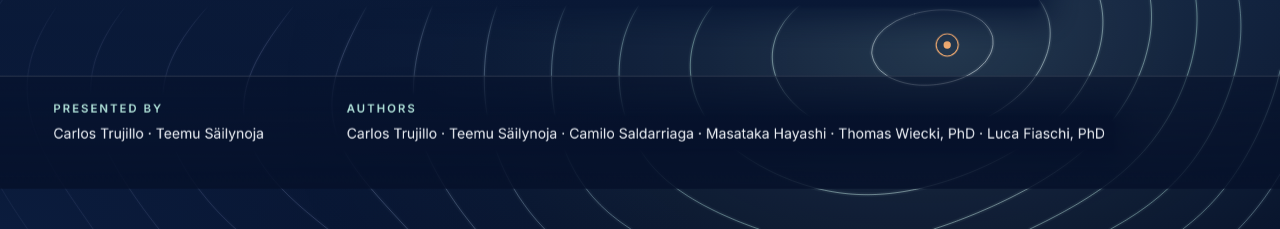
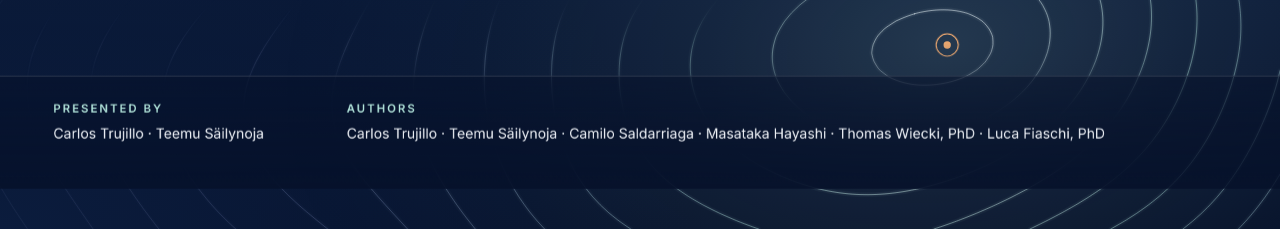
Before and after one commit to pymc-labs/CausalDataScienceMeeting2026, a plain HTML site: page index.html in a window 1280 px wide. Shown: the part 571-800 px from the top of the page. Drawn offline with Linux system fonts and the light colour scheme; animation ran at ten frames a second.

Commit message:
Thin the background lines toward text instead of clearing patches
- Each text run fades the lines around it with a cosine fall-off; no
  block rectangles and no plain patches behind the text.
- Fade strength follows text size: lines vanish next to small text and
  keep a faint trace across large titles.
- The contour glow is a fill and is no longer erased, so no dark
  patches appear around the title or the closing text.
- Restore the test-design layout rules lost in the previous edit.

```diff
--- a/js/deck.js
+++ b/js/deck.js
@@ -158,44 +158,53 @@
     catch (e) { console.error('[field]', e); }
   }
 
-  /* ---- Quiet zones: the background lines fade out behind text ------------------ */
-  // Text is the protagonist. Every text run, equation, card and scene area of the
-  // active slide, and the visible chrome, goes to the background field as a box
-  // in stage px. The field clears its lines there and fades them in around it.
-  // Blocks are cleared as a whole, so a list or a group of notes sits on one
-  // plain area instead of lines running between its rows.
-  var QUIET_BLOCKS = '.katex, .card, .chip, .close-col, .boundary, .scene-root, .proc i, .splitbar, ' +
-    '.points, .stats, .trio, .scope, .test-flow, .test-design, .choices, .splits, .bma, .pfn-eqs, .eq-stage, ' +
-    '.flow-text, .facts, .chips, .title-block, .close-cols, .thanks, .arch-head, .process';
+  /* ---- Text fade: background lines thin out and vanish near text -------------- */
+  // Text is the protagonist. Every text run of the active slide (and of the
+  // visible chrome) goes to the background field with a fade strength and reach.
+  // The field lowers its lines smoothly toward each run; nothing is painted
+  // behind the text.
+  // Small text has strokes as thin as a line, so lines vanish fully around it.
+  // Large display text keeps a faint trace of the lines.
+  function fadeFor(fontPx) {
+    var t = clamp((fontPx - 28) / (90 - 28), 0, 1);
+    return [lerp(1, 0.5, t), lerp(150, 100, t)];
+  }
   var quietTimer = null;
   function quietZones(slide) {
     var base = document.querySelector('.stage-main').getBoundingClientRect();
     var k = baseScale();
     var out = [];
     var range = document.createRange();
-    function add(r) {
-      if (r.width >= 1 && r.height >= 1) out.push([(r.left - base.left) / k, (r.top - base.top) / k, r.width / k, r.height / k]);
+    function add(r, fade) {
+      if (r.width < 1 || r.height < 1) return;
+      out.push([(r.left - base.left) / k, (r.top - base.top) / k, r.width / k, r.height / k, fade[0], fade[1]]);
     }
     function addText(root) {
       var walker = document.createTreeWalker(root, NodeFilter.SHOW_TEXT, {
         acceptNode: function (n) {
           if (!/\S/.test(n.nodeValue)) return NodeFilter.FILTER_REJECT;
-          return n.parentElement.closest('.notes, .katex, .scene-root') ? NodeFilter.FILTER_REJECT : NodeFilter.FILTER_ACCEPT;
+          return n.parentElement.closest('.notes, .katex') ? NodeFilter.FILTER_REJECT : NodeFilter.FILTER_ACCEPT;
         }
       });
       while (walker.nextNode()) {
+        var fade = fadeFor(parseFloat(getComputedStyle(walker.currentNode.parentElement).fontSize) || 20);
         range.selectNodeContents(walker.currentNode);
         var rs = range.getClientRects();
-        for (var i = 0; i < rs.length; i++) add(rs[i]);
+        for (var i = 0; i < rs.length; i++) add(rs[i], fade);
       }
     }
     addText(slide.el);
-    slide.el.querySelectorAll(QUIET_BLOCKS).forEach(function (el) { add(el.getBoundingClientRect()); });
+    // Equations draw thin strokes: fade as for text at about 60 % of their size.
+    slide.el.querySelectorAll('.katex').forEach(function (el) {
+      add(el.getBoundingClientRect(), fadeFor(0.6 * (parseFloat(getComputedStyle(el).fontSize) || 40)));
+    });
+    // Scenes draw their own lines: dim the background behind them, with a long soft edge.
+    slide.el.querySelectorAll('.scene-root').forEach(function (el) { add(el.getBoundingClientRect(), [0.55, 200]); });
     if (slide.chrome !== 'off') {
       addText(document.querySelector('.chrome-foot'));
       if (slide.chrome !== 'min') {
         addText(document.querySelector('.chrome-head'));
-        add(document.querySelector('.chrome-head .brand-logo').getBoundingClientRect());
+        add(document.querySelector('.chrome-head .brand-logo').getBoundingClientRect(), fadeFor(18));
       }
     }
     return out;
--- a/js/field.js
+++ b/js/field.js
@@ -184,16 +184,16 @@
   var ink = [[0, 0, 0], [0, 0, 0], [0, 0, 0]];
   var tint = [0, 0, 0];
 
-  /* ---- Quiet zones: the lines fade out behind text ------------------------------- */
-  // The deck sends the boxes of every text run, equation, card and scene of the
-  // active slide (Field.quiet). They are rasterised into a coarse stage mask:
-  // full clearance on the text, then a soft fade into the lines. The mask is
-  // upscaled with smoothing and erases the lines (destination-out) each frame.
+  /* ---- Text fade: lines thin out and vanish as they approach text ------------------ */
+  // The deck sends one entry per text run of the active slide (Field.quiet):
+  // [x, y, w, h, strength, reach] in stage px. Each run fades the lines around it
+  // with a cosine fall-off over `reach`: no edge, no plain patch, the line just
+  // thins out as it nears the words. Small text gets full strength and a long
+  // reach; large display text, whose strokes are much thicker than a hairline,
+  // keeps a faint trace of the lines. The coarse mask is upscaled with smoothing
+  // and applied to the lines each frame (destination-out).
   var QC = 8;                         // stage px per mask cell
   var QW = W / QC, QH = H / QC;       // 240 x 135 cells
-  var Q_CORE = 12;                    // full clearance around each box, stage px
-  var Q_REACH = 28;                   // dilation before the blur, stage px
-  var Q_BLUR = 3;                     // box-blur radius in cells, applied twice
   var Q_MS = 700;                     // crossfade between slides
   var quietPrev = new Float32Array(QW * QH);
   var quietNext = new Float32Array(QW * QH);
@@ -513,13 +513,10 @@
     c.stamp = t;
   }
 
-  function drawContour(c, alpha, tm, t) {
-    if (c.version !== view.version || Math.abs(t - c.stamp) >= CONTOUR_DT) computeContours(c, t);
-    var maxA = lerp(MAX_ALPHA[0], MAX_ALPHA[1], tm) * alpha;
-    var glow = lerp(GLOW[0], GLOW[1], tm);
-
-    // Soft light under the mode, as on the white-paper cover; the same tilted
-    // ellipse as the landscape.
+  // Soft light under the mode, as on the white-paper cover; the same tilted
+  // ellipse as the landscape. A fill, not a line: the text fade never touches
+  // it, so no patch appears around the text (render draws it last, behind).
+  function drawHalo(c, alpha, tm) {
     mixInto(tint, HALO[0], HALO[1], tm);
     var ha = lerp(HALO_ALPHA[0], HALO_ALPHA[1], tm) * alpha;
     ctx.save();
@@ -535,6 +532,12 @@
     ctx.fillStyle = halo;
     ctx.fillRect(-760, -760, 1520, 1520);
     ctx.restore();
+  }
+
+  function drawContour(c, alpha, tm, t) {
+    if (c.version !== view.version || Math.abs(t - c.stamp) >= CONTOUR_DT) computeContours(c, t);
+    var maxA = lerp(MAX_ALPHA[0], MAX_ALPHA[1], tm) * alpha;
+    var glow = lerp(GLOW[0], GLOW[1], tm);
 
     // Iso-lines: bright near the mode, fading toward the farthest corner.
     var g = ctx.createRadialGradient(c.fx, c.fy, 0, c.fx, c.fy, c.reach);
@@ -594,8 +597,9 @@
     for (i = contours.length - 1; i >= 0; i--) {
       if (contours[i].alpha.b === 0 && !contours[i].alpha.busy(now)) contours.splice(i, 1);
     }
+    var ca;
     for (i = 0; i < contours.length; i++) {
-      var ca = contours[i].alpha.get(now);
+      ca = contours[i].alpha.get(now);
       if (ca > 0.002) drawContour(contours[i], ca, tm, t);
     }
 
@@ -606,47 +610,43 @@
       drawLines(la, tm);
     }
     ctx.globalAlpha = 1;
+    // Lines thin out near text; then the contour glow goes in behind them, whole.
     eraseQuiet(now);
+    ctx.globalCompositeOperation = 'destination-over';
+    for (i = 0; i < contours.length; i++) {
+      ca = contours[i].alpha.get(now);
+      if (ca > 0.002) drawHalo(contours[i], ca, tm);
+    }
+    ctx.globalCompositeOperation = 'source-over';
   }
 
-  /* ---- Quiet-zone mask ------------------------------------------------------------- */
-  function fillBox(m, r, pad) {
-    var x0 = Math.max(0, Math.floor((r[0] - pad) / QC));
-    var y0 = Math.max(0, Math.floor((r[1] - pad) / QC));
-    var x1 = Math.min(QW, Math.ceil((r[0] + r[2] + pad) / QC));
-    var y1 = Math.min(QH, Math.ceil((r[1] + r[3] + pad) / QC));
-    for (var y = y0; y < y1; y++) for (var x = x0; x < x1; x++) m[y * QW + x] = 1;
-  }
-  // Separable running-sum box blur, radius r cells, in place (tmp is scratch).
-  function boxBlur(m, tmp, r) {
-    var x, y, i, acc, n = 2 * r + 1;
-    for (y = 0; y < QH; y++) {
-      acc = 0;
-      for (i = -r; i <= r; i++) acc += m[y * QW + clamp(i, 0, QW - 1)];
-      for (x = 0; x < QW; x++) {
-        tmp[y * QW + x] = acc / n;
-        acc += m[y * QW + Math.min(x + r + 1, QW - 1)] - m[y * QW + Math.max(x - r, 0)];
+  /* ---- Text-fade mask --------------------------------------------------------------- */
+  // Fade of one text run at cell centres: strength * (1 + cos(pi * d / reach)) / 2,
+  // where d is the distance to the run's box (0 inside it). Runs combine by max.
+  function buildQuiet(runs, out) {
+    out.fill(0);
+    for (var i = 0; i < runs.length; i++) {
+      var r = runs[i];
+      var rx0 = r[0], ry0 = r[1], rx1 = r[0] + r[2], ry1 = r[1] + r[3];
+      var s = r[4], reach = r[5];
+      var cx0 = Math.max(0, Math.floor((rx0 - reach) / QC));
+      var cy0 = Math.max(0, Math.floor((ry0 - reach) / QC));
+      var cx1 = Math.min(QW - 1, Math.ceil((rx1 + reach) / QC));
+      var cy1 = Math.min(QH - 1, Math.ceil((ry1 + reach) / QC));
+      for (var cy = cy0; cy <= cy1; cy++) {
+        var py = (cy + 0.5) * QC;
+        var dy = py < ry0 ? ry0 - py : py > ry1 ? py - ry1 : 0;
+        for (var cx = cx0; cx <= cx1; cx++) {
+          var px = (cx + 0.5) * QC;
+          var dx = px < rx0 ? rx0 - px : px > rx1 ? px - rx1 : 0;
+          var d = Math.sqrt(dx * dx + dy * dy);
+          if (d >= reach) continue;
+          var e = s * 0.5 * (1 + Math.cos(Math.PI * d / reach));
+          var k = cy * QW + cx;
+          if (e > out[k]) out[k] = e;
+        }
       }
     }
-    for (x = 0; x < QW; x++) {
-      acc = 0;
-      for (i = -r; i <= r; i++) acc += tmp[clamp(i, 0, QH - 1) * QW + x];
-      for (y = 0; y < QH; y++) {
-        m[y * QW + x] = acc / n;
-        acc += tmp[Math.min(y + r + 1, QH - 1) * QW + x] - tmp[Math.max(y - r, 0) * QW + x];
-      }
-    }
-  }
-  function buildQuiet(rects, out) {
-    var core = new Float32Array(QW * QH), tmp = new Float32Array(QW * QH), i;
-    out.fill(0);
-    for (i = 0; i < rects.length; i++) {
-      fillBox(core, rects[i], Q_CORE);
-      fillBox(out, rects[i], Q_REACH);
-    }
-    boxBlur(out, tmp, Q_BLUR);
-    boxBlur(out, tmp, Q_BLUR);
-    for (i = 0; i < out.length; i++) if (core[i] > out[i]) out[i] = core[i];
   }
   function paintQuiet(now) {
     if (!quietCanvas) {
@@ -793,15 +793,15 @@
     kick();
   }
 
-  // rects: [[x, y, w, h], ...] in stage px. The mask crossfades from what is on
-  // screen now, so quick slide changes never jump.
-  function quiet(rects, opts) {
+  // runs: [[x, y, w, h, strength, reach], ...] in stage px. The mask crossfades
+  // from what is on screen now, so quick slide changes never jump.
+  function quiet(runs, opts) {
     if (!ensure()) return;
     var now = performance.now();
     var instant = !!(opts && opts.instant);
     var k = quietMix.get(now);
     for (var i = 0; i < quietShown.length; i++) quietPrev[i] = quietPrev[i] + (quietNext[i] - quietPrev[i]) * k;
-    buildQuiet(rects || [], quietNext);
+    buildQuiet(runs || [], quietNext);
     quietMix.a = 0;
     quietMix.b = 1;
     quietMix.t0 = now;
```
Also changed, not shown: css/slides.css (+9 -10 lines), 1 other file.
